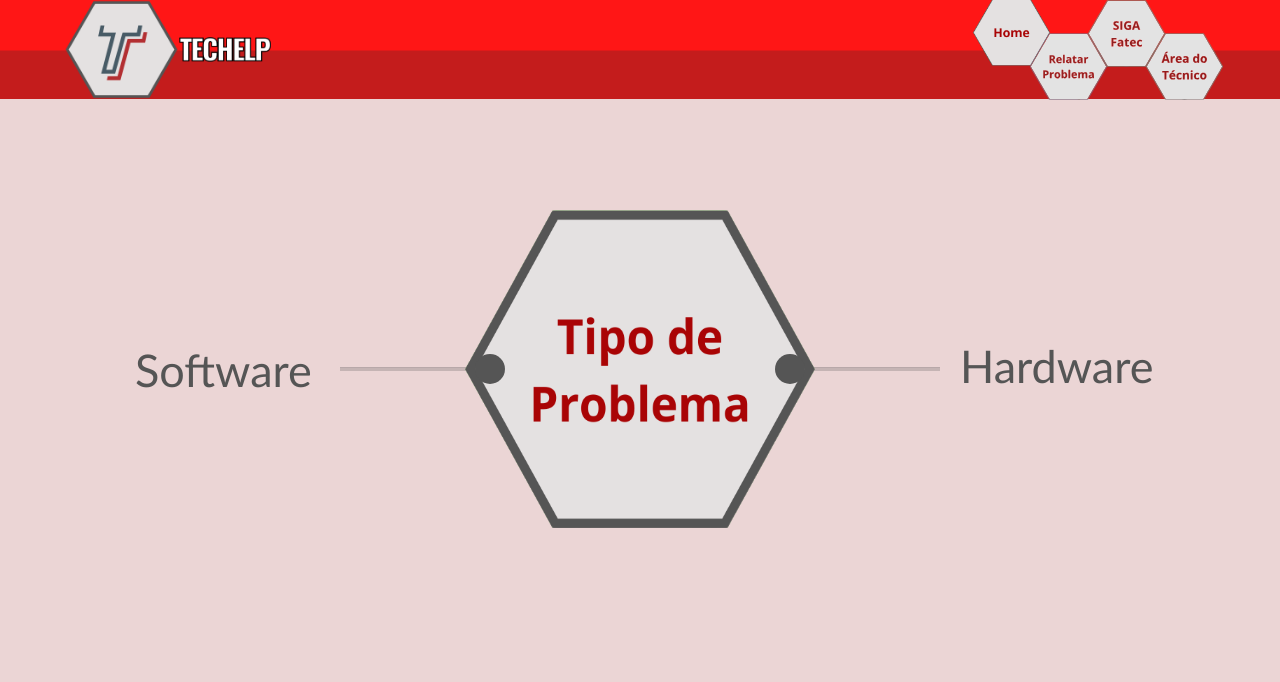
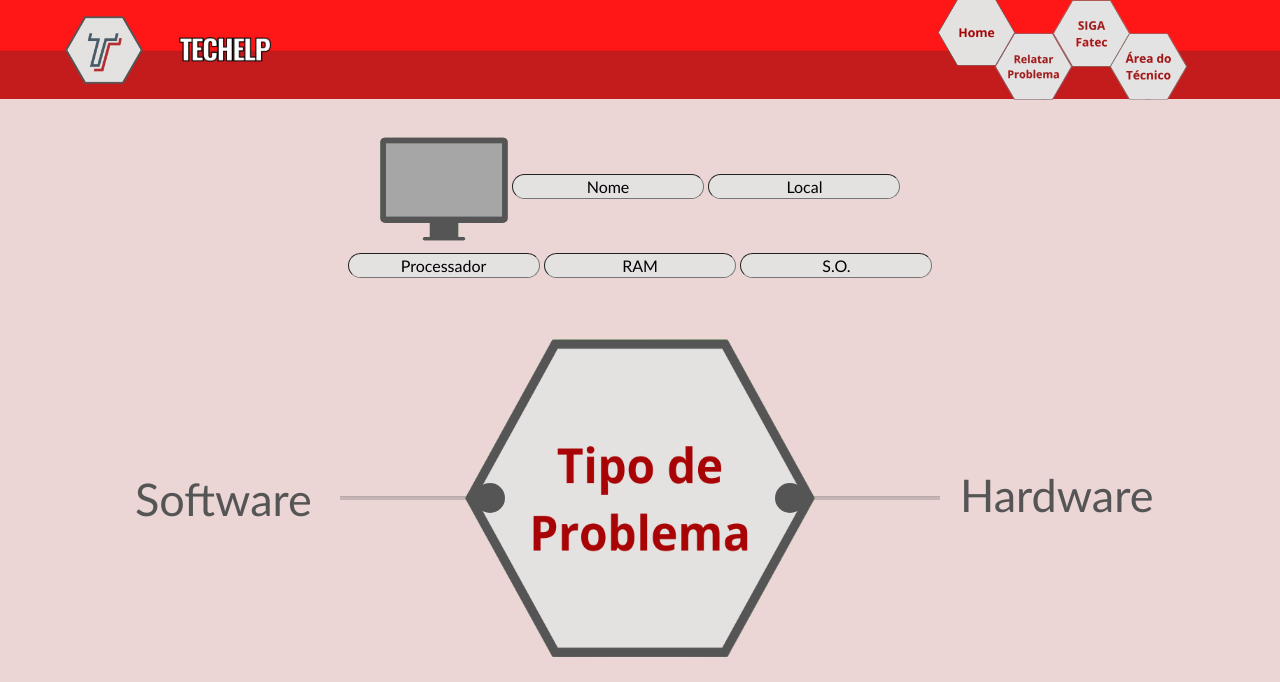
Before and after one commit to BuzzTech-API/API, a Flask app: a page that uses src/app/templates/Seleção de Problemas.html in a window 1280 px wide. Shown: the top 682 px of the page. Run offline with Flask 2, Linux system fonts and the light colour scheme; the visitor is signed in with stand-in values (Sample User, id 1); some libraries are stand-ins or nearby versions.

Commit message:
Edição de dados do computador pro técnico

```diff
--- a/src/app/static/css/styleSP.css
+++ b/src/app/static/css/styleSP.css
@@ -31,6 +31,18 @@
 
 .esconde {
     visibility: hidden;
+}
+
+.dados {
+    text-align: center;
+    margin: 2vw;
+    margin-bottom: -4vw;
+
+}
+
+.computador {
+    height: 10vw;
+    width: 10vw;
 }
 
 .radio {
@@ -89,8 +101,8 @@ a:active {
 }
 
 .logo {
-    height: 9vw;
-    width: 9vw;
+    height: 6.25vw;
+    width: 6.25vw;
     place-self: center;
     margin-left: 5%;
     margin-right: -10%;
@@ -110,6 +122,16 @@ a:active {
     display: flex;
     flex-direction: row;
     justify-content: end;
+}
+
+.inputBase {
+    background-color: #E4E1E1;
+    border-radius: 25px;
+    text-align: center;
+    border-width: 0.5px;
+    font-family: 'Trebuchet MS', 'Lucida Sans Unicode', 'Lucida Grande', 'Lucida Sans', Arial, sans-serif;
+    width: 15vw;
+    height: 2vw;
 }
 
 .Txt {
--- a/src/app/templates/Seleção de Problemas.html
+++ b/src/app/templates/Seleção de Problemas.html
@@ -1,6 +1,21 @@
 {% extends 'base.html'%}
 {%block title%}Seleção de Problemas{% endblock %}
 {% block content %}
+<!-- Caso esteja logado, podendo editar -->
+{% if current_user.is_authenticated %}
+<form action="" class = 'dados'>
+    <img src="{{url_for('static', filename='img/computador.png')}}" alt="computador" class="computador">
+    <input type="text" value="Nome" class="inputNome inputBase">
+    <input type="text" value="Local" class="inputLocal inputBase">
+    <br>
+    <input type="text" value="Processador" class="inputProcessador inputBase">
+    <input type="text" value="RAM" class="inputRam inputBase">
+    <input type="text" value="S.O." class="inputSo inputBase">
+</form>
+{% else %}
+<!-- Caso não esteja logado ** PARTE DA JOYCE **-->
+
+{% endif %}
 <div class="centro">
 
     <!-- Botão Software -->
--- a/src/config.py
+++ b/src/config.py
@@ -1,7 +1,7 @@
 
 DEBUG = True
 
-SQLALCHEMY_DATABASE_URI = 'mysql+pymysql://root:1234@localhost:3306/api'
+SQLALCHEMY_DATABASE_URI = 'mysql+pymysql://root:/Cassiopeia69@localhost:3306/api'
 #SQLALCHEMY_DATABASE_URI = 'mysql+pymysql://b70864addbd6db:97156f7a@us-cdbr-east-06.cleardb.net/heroku_ebe0c393af7b9fc'
 SECRET_KEY = "SECRET"
 SQLALCHEMY_TRACK_MODIFICATIONS = True
```
Also changed, not shown: src/app/static/img/computador.png (added).
